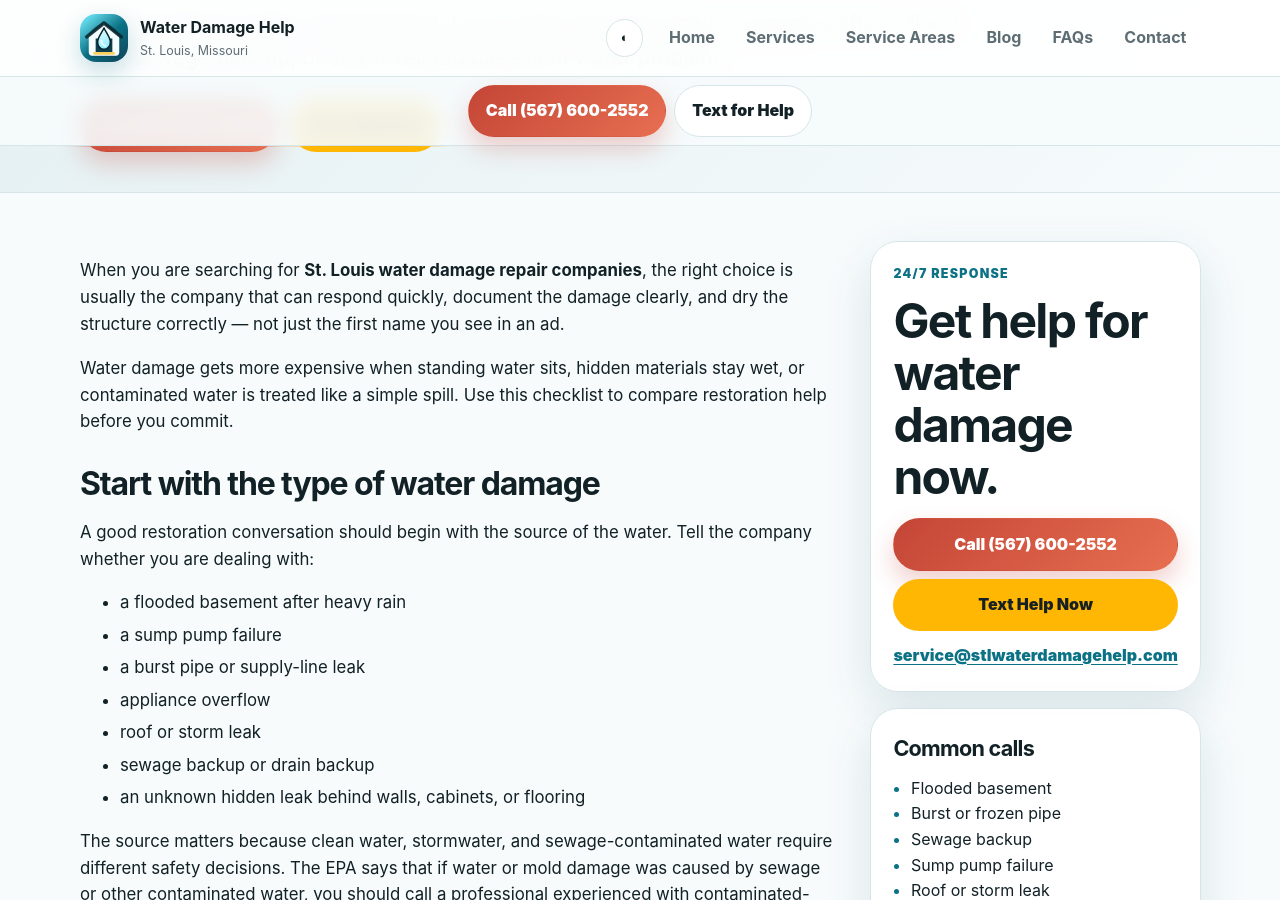
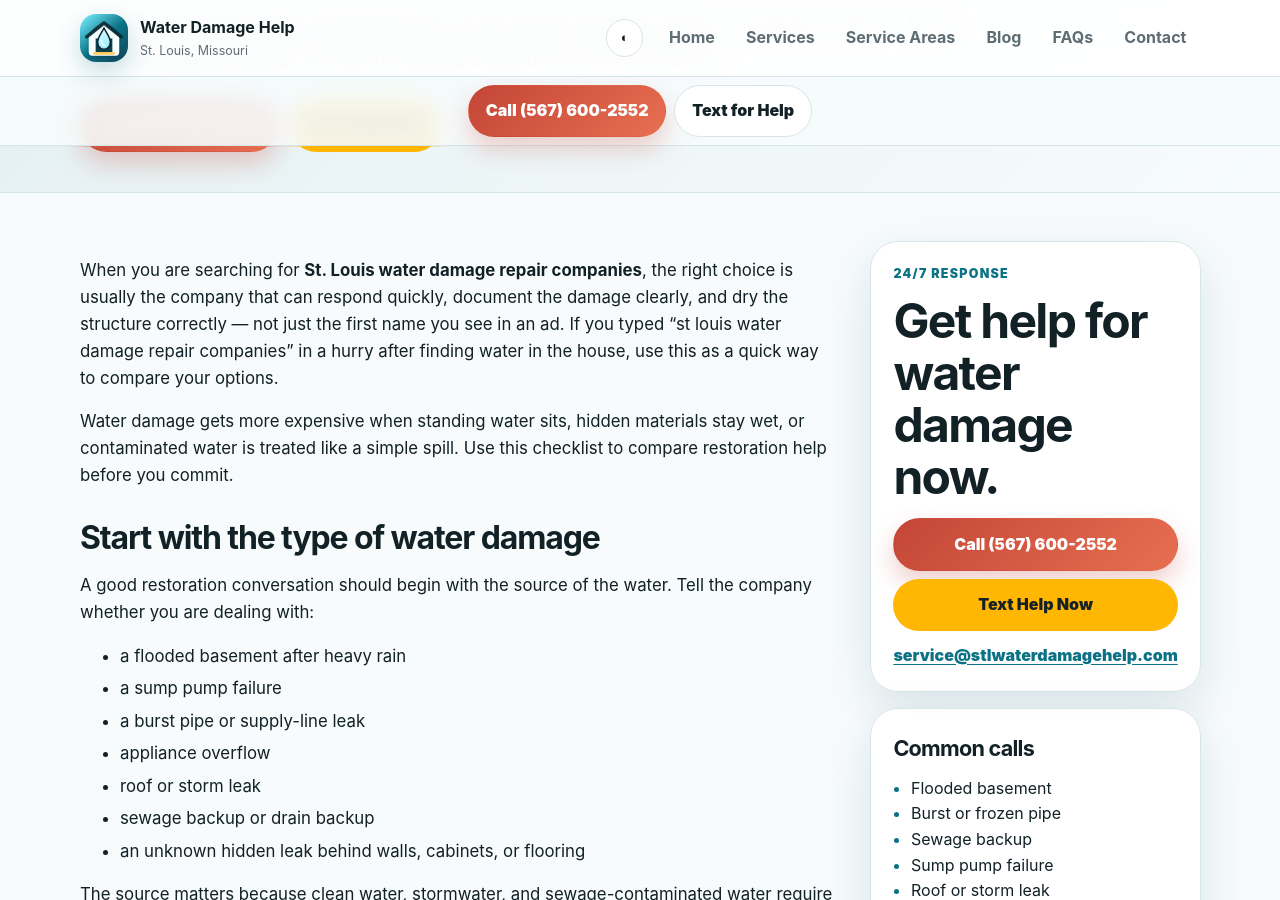
Before and after one commit to jules-the-ai/stlwaterdamagehelp, a Jekyll site: the page built from _posts/2026-07-10-st-louis-water-damage-repair-companies.md, in a window 1280 px wide and 900 px high, scrolled down 537 px. Built offline with Jekyll 4.4.1, drawn with Linux system fonts in a browser that asks for light colours.

Commit message:
fix: include exact water damage company keyword

```diff
--- a/_posts/2026-07-10-st-louis-water-damage-repair-companies.md
+++ b/_posts/2026-07-10-st-louis-water-damage-repair-companies.md
@@ -5,7 +5,7 @@ description: "What to look for when comparing St. Louis water damage repair comp
 date: 2026-07-10 11:30:00 -0500
 ---
 
-When you are searching for **St. Louis water damage repair companies**, the right choice is usually the company that can respond quickly, document the damage clearly, and dry the structure correctly — not just the first name you see in an ad.
+When you are searching for **St. Louis water damage repair companies**, the right choice is usually the company that can respond quickly, document the damage clearly, and dry the structure correctly — not just the first name you see in an ad. If you typed "st louis water damage repair companies" in a hurry after finding water in the house, use this as a quick way to compare your options.
 
 Water damage gets more expensive when standing water sits, hidden materials stay wet, or contaminated water is treated like a simple spill. Use this checklist to compare restoration help before you commit.
 
```
